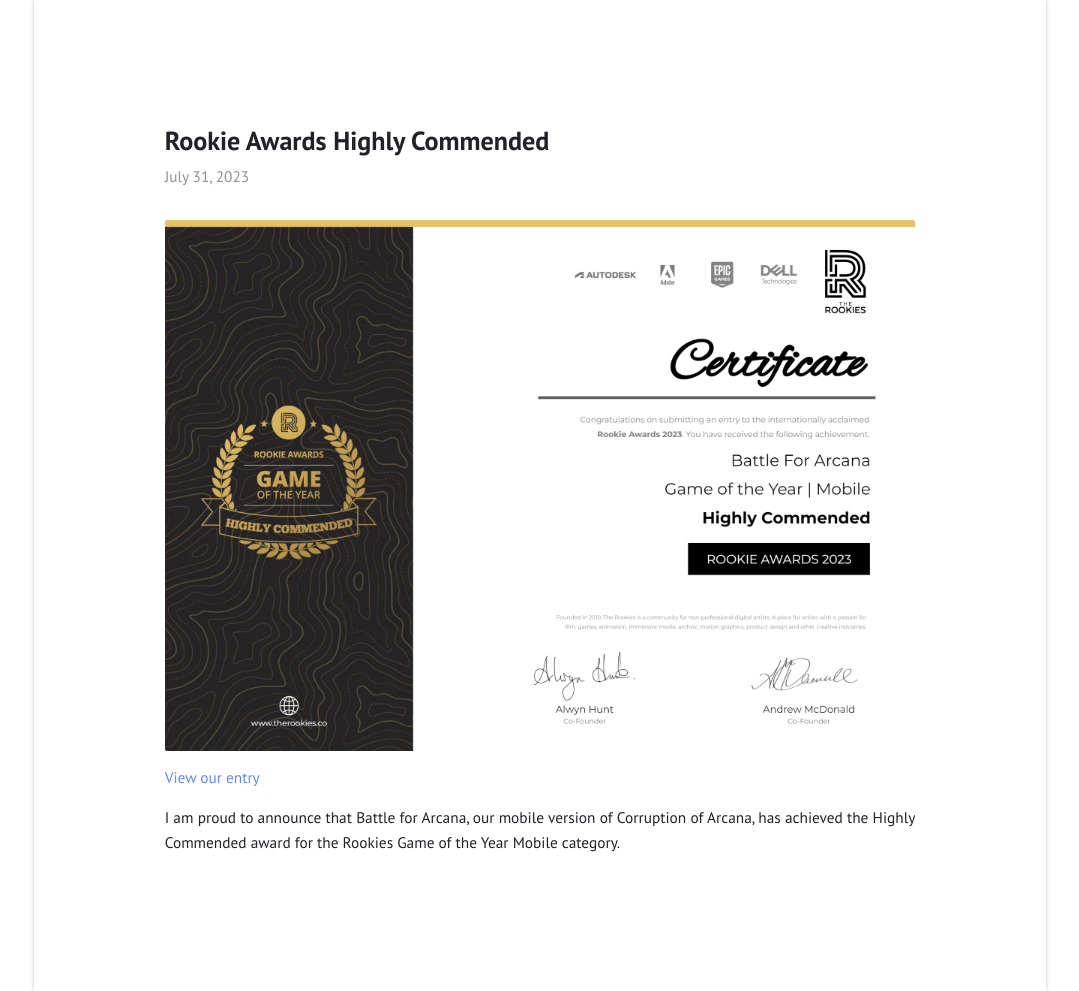
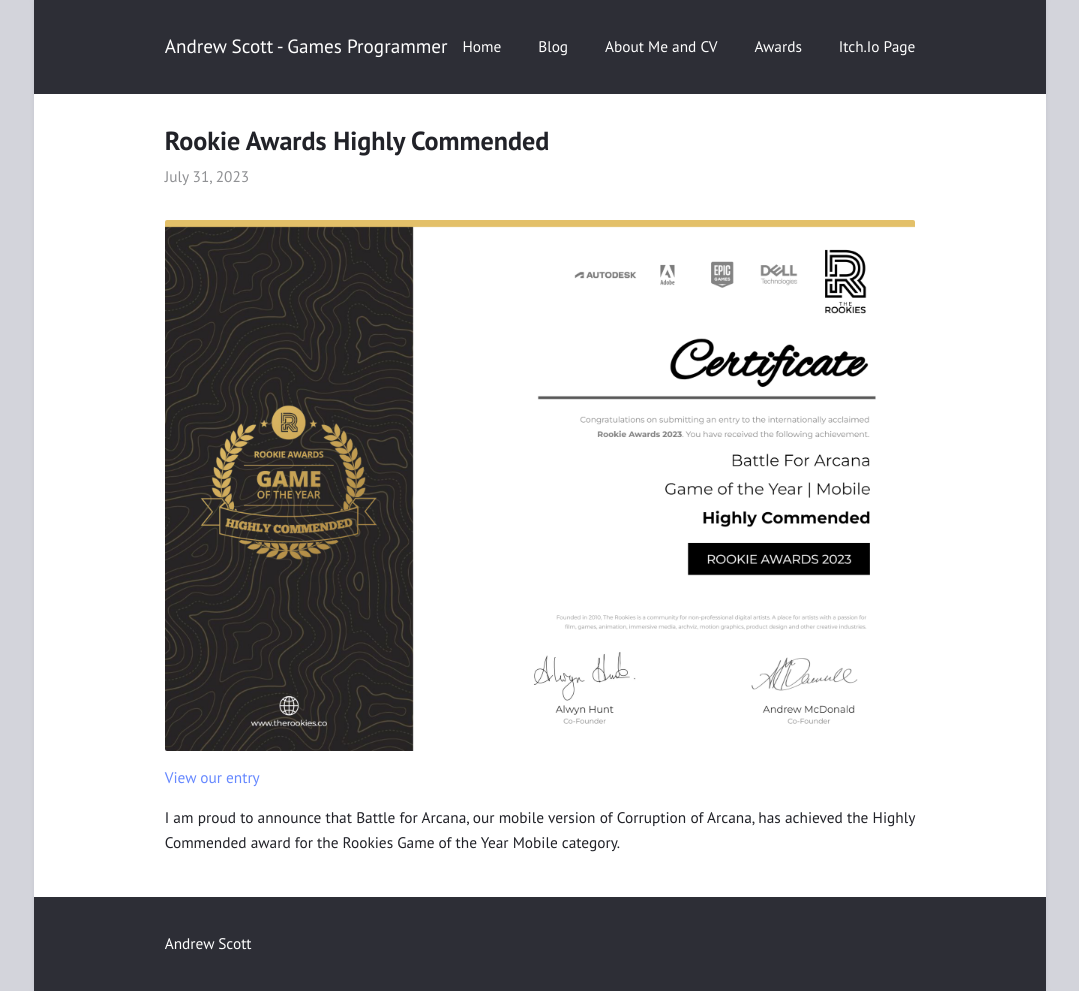
Before and after one commit to andrewscott02/andrewscott02.github.io, a Jekyll site: the page built from _posts/2023-07-31-rookiescommended.md, in a window 1280 px wide. Shown: the whole page, without its empty margins (100-1179 px from the left). Built offline with Jekyll 4.4.1, drawn with Linux system fonts in a browser that asks for light colours.

Commit message:
Update frame.sass

```diff
--- a/assets/css/frame.sass
+++ b/assets/css/frame.sass
@@ -4,14 +4,14 @@
 @import index, font, basic, layout, classes
 
 html
-  background: lighten($light, 70%)
+  background: lighten($dark, 70%)
   padding: 0 calc(38% - 22em)
 
 body
   box-shadow: 0 0 .3em lighten($dark, 65%)
 
 body > header, body > footer
-  background: lighten($light, 5%)
+  background: lighten($dark, 5%)
   color: $light
 
 @media (min-width: 32em)
```
